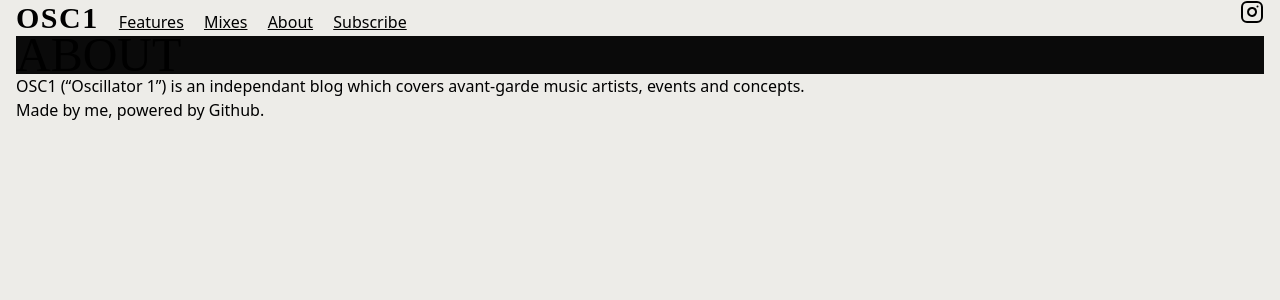
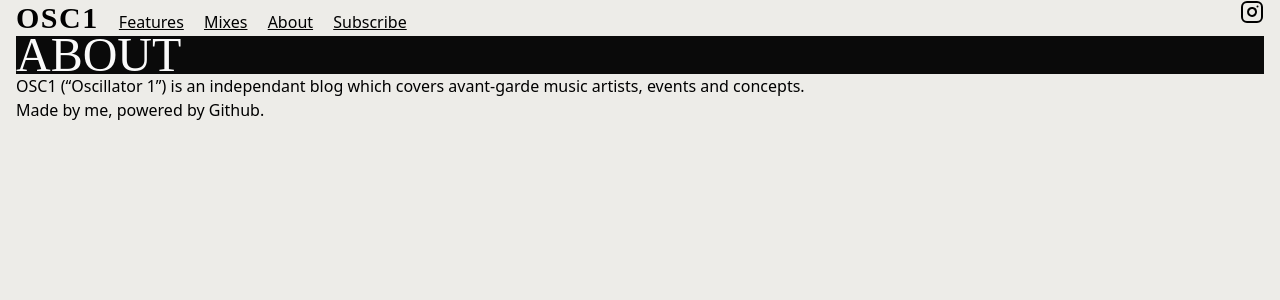
Before and after one commit to osc1blog/osc1blog.github.io, a Jekyll site: the page built from about.markdown, in a window 1280 px wide. Shown: the top 300 px of the page. Built offline with Jekyll 4.4.1, drawn with Linux system fonts in a browser that asks for light colours; nearby versions of some CDN libraries; some web fonts are replaced.

Commit message:
Update about.html

```diff
--- a/_layouts/about.html
+++ b/_layouts/about.html
@@ -1,5 +1,5 @@
 ---
 layout: default
 ---
-<h1 class="uppercase text-5xl leading-[2.4rem] bg-neutral-950">{{ page.title }}</h1>
+<h1 class="uppercase text-5xl leading-[2.4rem] bg-neutral-950 text-neutral-50">{{ page.title }}</h1>
 {{ content }}
```
